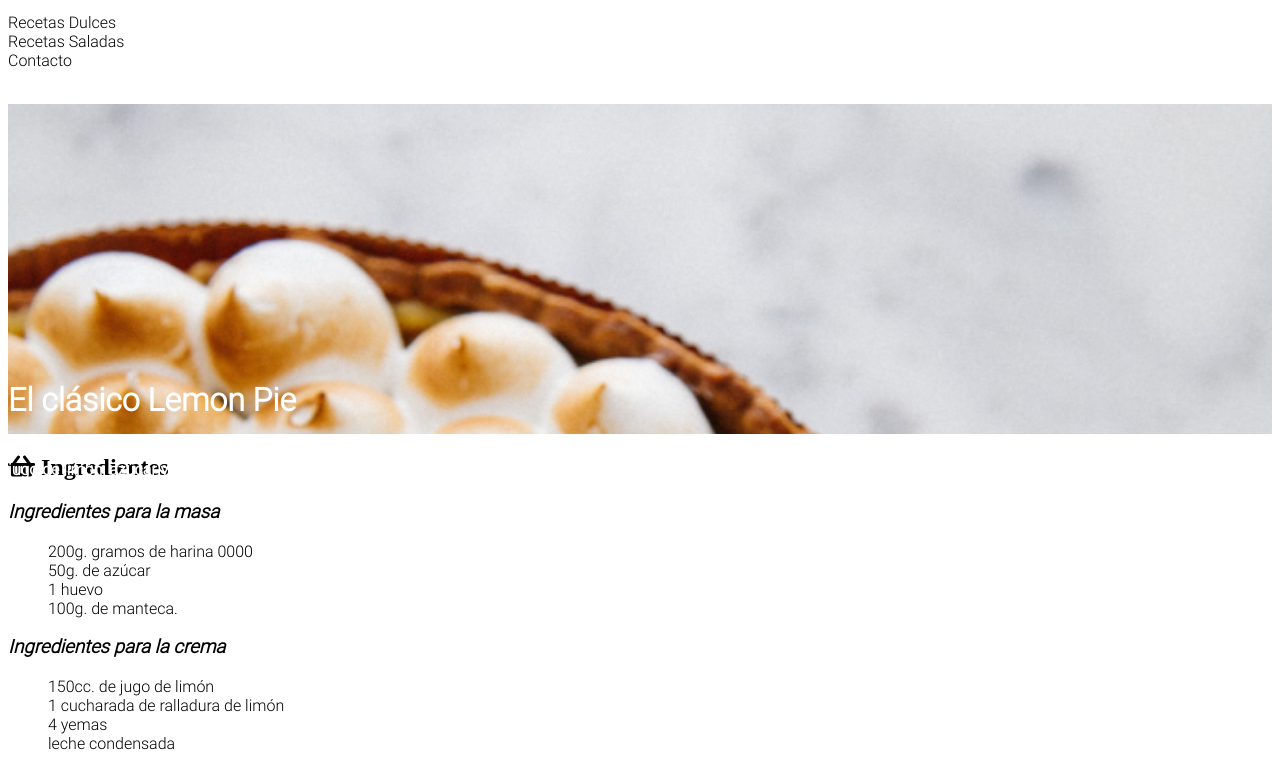
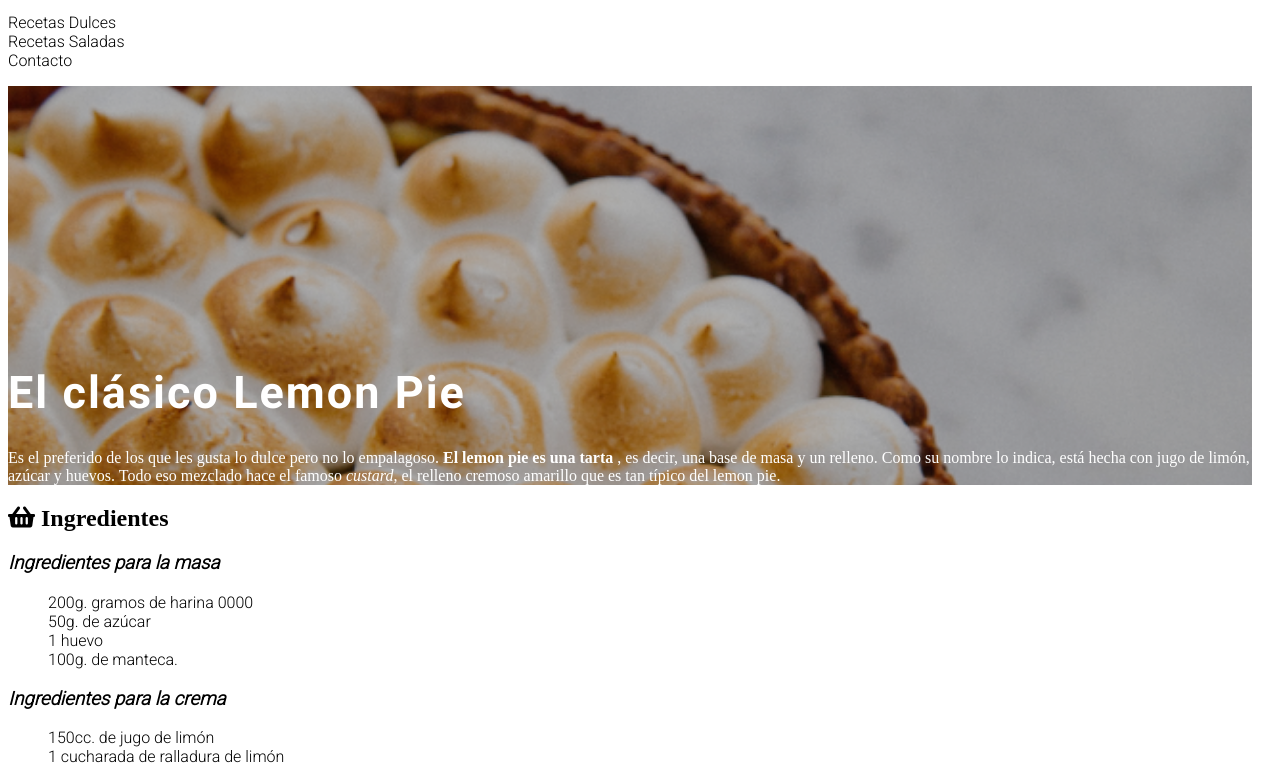
Before and after one commit to JennifferM/Frontend1-clase3-4, a plain HTML site: page index.html in a window 1280 px wide. Shown: the part 54-817 px from the top of the page. Drawn offline with Linux system fonts and the light colour scheme.

Commit message:
creo div para la imagen en el header

```diff
--- a/css/styles.css
+++ b/css/styles.css
@@ -1,30 +1,25 @@
 @font-face{
     src: url('../Fonts/Roboto/Roboto-Light.ttf');
     font-family: 'Roboto';
+    src: url('../Fonts/Roboto/Roboto-Bold.ttf');
+    font-family: 'Roboto-Bold';
 }
-footer{
-    background-color:silver;
-    font-family: 'Roboto', sans-serif;
-    padding: 30px 0px;
-    text-align: center;
+.encabezado{
+    background-image: linear-gradient(rgba(0, 0, 0, 0.3),
+            rgba(0, 0, 0, 0.3)), url(../img/lemon-pie.png);
+    background-attachment: scroll;
+    background-size      : cover;
+    background-position  : center;
+    color                : white;
+    padding-top          : 250px;
+    margin-right         : 20px;
 }
-
-header{
-    background-attachment: fixed;
-    background-image: url('../img/lemon-pie.png');
-    background-position: center 150px;
-    background-repeat: no-repeat;
-    background-size: cover;
-    box-sizing: border-box;
-    height:60vh;
-}
-
-h1,p{
-    color:white;
-    font-family: 'Roboto', sans-serif;
-    font-weight: bold;
-    position: relative;
-    top: 290px;
+h1{
+        letter-spacing: 2px;
+        font-size     : 45px;
+        font-family: 'Roboto-Bold', sans-serif;
+        font-weight: bold ;
+        position:relative;
 }
 
 h3{
@@ -39,8 +34,6 @@ ul, a{
     text-decoration: none;
 
 }
-
-
 .Menu{
     position: relative;
     left: -40px;
@@ -52,3 +45,10 @@ span{
     text-decoration: underline;
 
 }
+
+footer{
+    background-color:silver;
+    font-family: 'Roboto', sans-serif;
+    padding: 30px 0px;
+    text-align: center;
+}
--- a/index.html
+++ b/index.html
@@ -28,6 +28,7 @@
                     <li> <a href="contacto.html" target="_blank">Contacto</a></li>
                 </ul>
         </nav>
+        <div class="encabezado">
         <h1>El clásico Lemon Pie</h1>
 
         <p>Es el preferido de los que les gusta lo dulce pero no lo empalagoso. <strong> El lemon pie es una tarta
@@ -35,6 +36,7 @@
             una base de masa y un relleno. Como su nombre lo indica, está hecha con jugo de limón, azúcar y huevos. Todo
             eso
             mezclado hace el famoso <em>custard</em>, el relleno cremoso amarillo que es tan típico del lemon pie.</p>
+        </div>
     </header>
     <main>
         <section>
@@ -89,7 +91,7 @@
             <li type="1">Decorar con el merengue y gratinar.</li>
         </ul>
     </main>
-    <footer>Todos los derechos reservados a Jenniffer Monroy</footer>
+    <footer>Todos los derechos reservados a Angie Gonzalez</footer>
 </body>
 
 </html>
```
